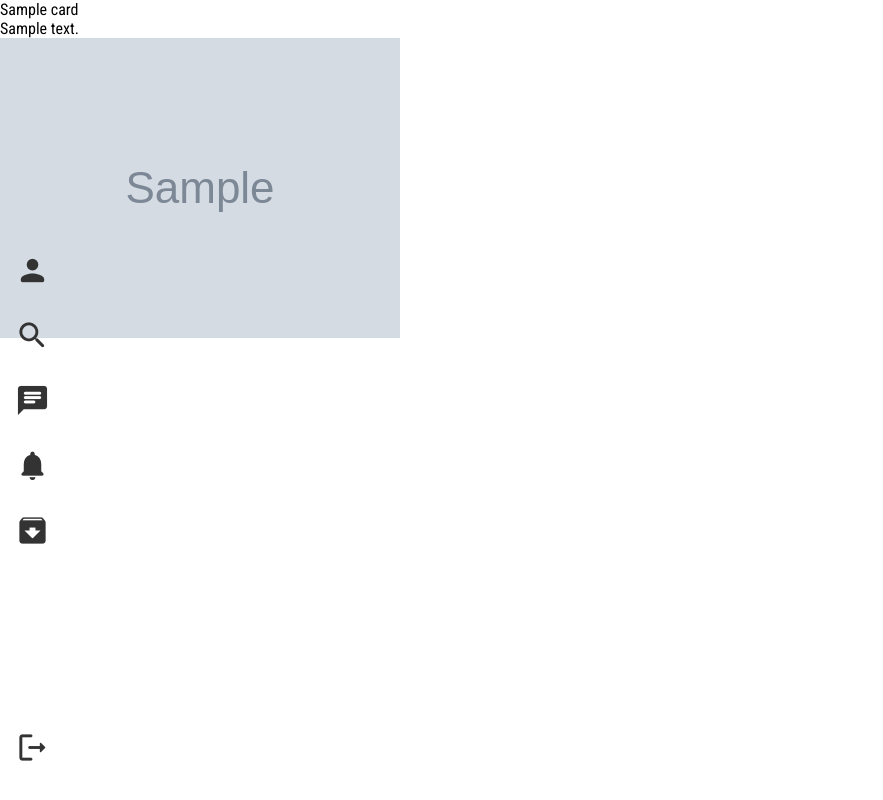
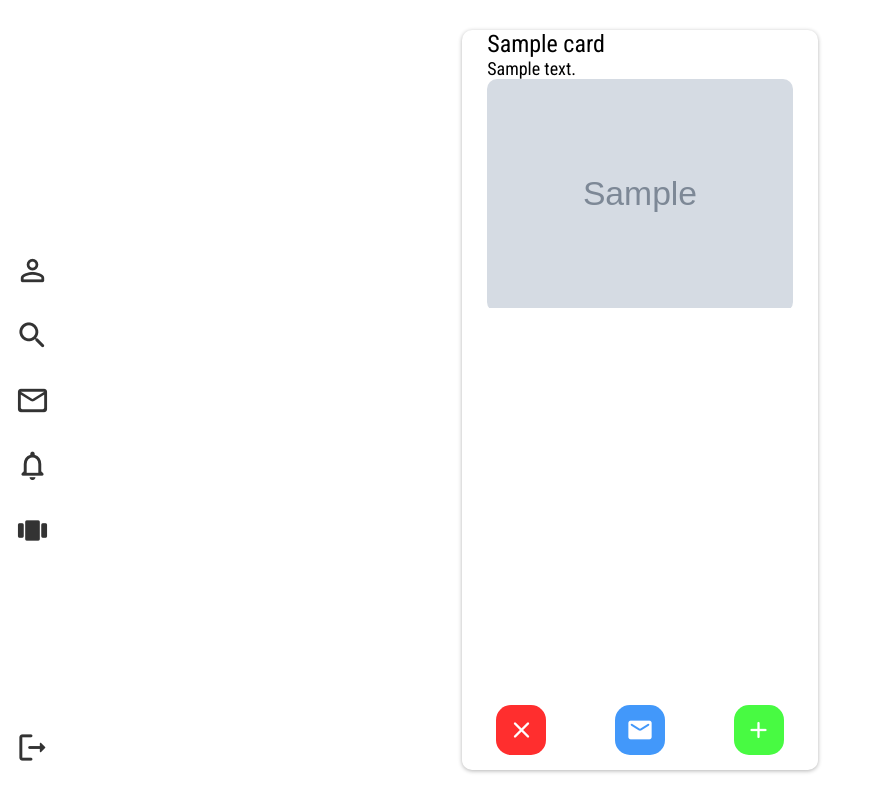
Before and after one commit to atrop1ne/Shumi, a Django app: page /main in a window 1280 px wide. Shown: the whole page, without its empty margins (0-883 px from the left). Run offline with Django 3.2, Linux system fonts and the light colour scheme; tables that the repository leaves empty hold one stand-in row (values such as "Sample post"); grey boxes marked "Sample" are stand-in pictures.

Commit message:
Basic card styles and updated nav bar icons

```diff
--- a/ShumiProject/ShumiApp/static/css/base.css
+++ b/ShumiProject/ShumiApp/static/css/base.css
@@ -7,6 +7,11 @@
     padding: 0;
 }
 
+html {
+    overflow-x: hidden;
+    margin-right: calc(-1 * (100vw - 100%));
+}
+
 body{
     font-family: 'Roboto Condensed', sans-serif;
 }
--- /dev/null
+++ b/ShumiProject/ShumiApp/static/css/main.css
@@ -0,0 +1,100 @@
+:root{
+    --window_height: 100vh;
+    --card_margin_y: 30px;
+    --card_height: calc(var(--window_height) - calc(var(--card_margin_y) * 2));
+}
+
+.card_wrapper{
+    display: grid;
+    grid-template-columns: 1.3fr 1fr 1.3fr;
+    width: 100%;
+}
+
+.card_face{
+    max-width: 100%;
+    grid-column: 2;
+    min-height: var(--card_height);
+    background-color: var(--main_color);
+    border-radius: 10px;
+    margin: var(--card_margin_y) 0px;
+    transition: 0.2s;
+    box-shadow: 0 1px 4px 0 rgba(0, 0, 0, 0.3);
+}
+
+.card_content{
+    height: calc(var(--card_height) - 80px);
+    overflow: hidden;
+    padding: 0px 25px;
+}
+
+.card_title{
+    font-size: 24px;
+}
+
+.card_description{
+    font-size: 18px;
+}
+
+.card_images{
+    width: 100%;
+}
+
+.card_image_wrapper{
+    max-width: 100%;
+    overflow: hidden;
+    border-radius: 10px;
+    margin: 0 0 5px;
+    background-size: cover;
+}
+
+img{
+    width: 100%;
+}
+
+.buttons_wrapper{
+    display: grid;
+    grid-template-columns: 1fr 1fr 1fr;
+    text-align: center;
+    width: 100%;
+    padding: 15px 0px;
+}
+
+.card_button{
+    width: 50px;
+    height: 50px;
+    border-radius: 15px;
+    border: none;
+    justify-self: center;
+    color: #fff;
+    transition: 0.2s;
+    cursor: pointer;
+    line-height: 0;
+}
+
+.card_button .material-icons-round{
+    font-size: 28px;
+}
+
+.yes{
+    background-color: rgb(72, 250, 66);
+}
+
+.message{
+    background-color: rgb(66, 152, 250);
+}
+
+.no{
+    background-color: rgb(255, 46, 46);
+}
+
+.yes:hover{
+    background-color: rgb(110, 255, 105);
+}
+
+.message:hover{
+    background-color: rgb(94, 169, 255);
+}
+
+.no:hover{
+    background-color: rgb(255, 71, 71);
+}
--- a/ShumiProject/ShumiApp/templates/ShumiApp/main.html
+++ b/ShumiProject/ShumiApp/templates/ShumiApp/main.html
@@ -1,6 +1,8 @@
 {% extends 'ShumiApp/base.html' %}
+{% load static %}
 
 {%block content%}
+    <link rel="stylesheet" href="{% static 'css/main.css' %}">
     {% include 'ShumiApp/navigation.html' %}
     <div class="card_wrapper">
         {% for card in cards %}
@@ -22,6 +24,11 @@
                 </div>
                 {%endif%}
             </div>
+            <div class="buttons_wrapper">
+                <button class="card_button no"><div class="material-icons-round">close</div></button>
+                <button class="card_button message"><div class="material-icons-round">mail</div></button>
+                <button class="card_button yes"><div class="material-icons-round">add</div></button>
+            </div>
         </div>
         {% endfor %}
     </div>
--- a/ShumiProject/ShumiApp/templates/ShumiApp/navigation.html
+++ b/ShumiProject/ShumiApp/templates/ShumiApp/navigation.html
@@ -5,7 +5,7 @@
         <li class="nav_element">
             <a href="">
                 <div class="nav_button">
-                    <div class="material-icons-round">person</div>
+                    <div class="material-icons-round">person_outline</div>
                 </div>
             </a>
             <div class="nav_button_description">
@@ -25,17 +25,17 @@
         <li class="nav_element">
             <a href="">
                 <div class="nav_button">
-                    <div class="material-icons-round">chat</div>
+                    <div class="material-icons-round">mail_outline</div>
                 </div>
             </a>
             <div class="nav_button_description">
-                <p>Чаты</p>
+                <p>Сообщения</p>
             </div>
         </li>
         <li class="nav_element">
             <a href="">
                 <div class="nav_button">
-                    <div class="material-icons-round">notifications</div>
+                    <div class="material-icons-round">notifications_none</div>
                 </div>
             </a>
             <div class="nav_button_description">
@@ -45,7 +45,7 @@
         <li class="nav_element">
             <a href="">
                 <div class="nav_button">
-                    <div class="material-icons-round">archive</div>
+                    <div class="material-icons-round">view_carousel</div>
                 </div>
             </a>
             <div class="nav_button_description">
```
